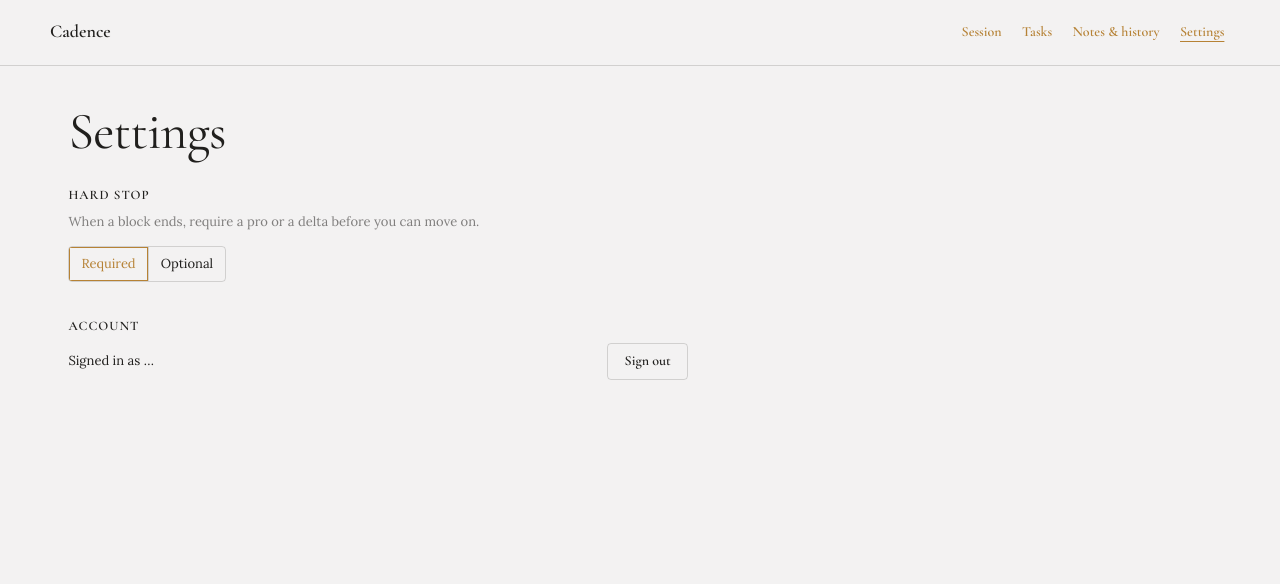
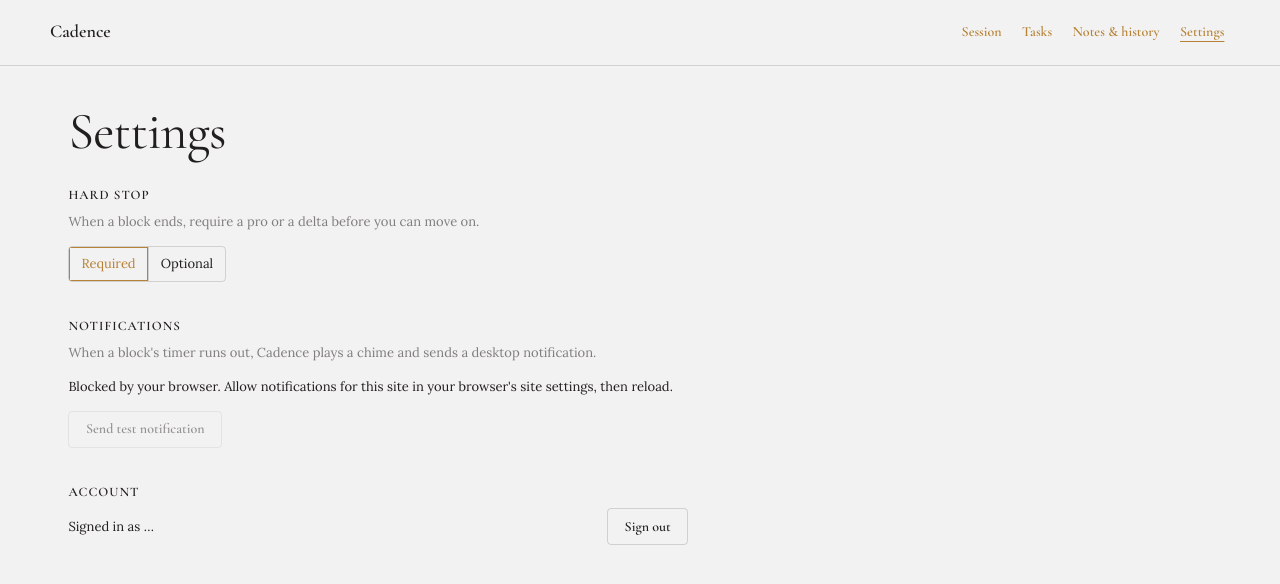
Before and after one commit to ethancha0/cadence, a Next.js app: page /settings in a window 1280 px wide. Shown: the top 584 px of the page. Built offline with nearby package versions, Linux system fonts and the light colour scheme; no server answers; the database is empty.

Commit message:
feat: desktop notif

```diff
--- a/app/(app)/settings/page.tsx
+++ b/app/(app)/settings/page.tsx
@@ -2,6 +2,7 @@
 
 import { useRouter } from "next/navigation";
 import { useEffect, useState } from "react";
+import { chime, notifyPermission, requestNotifyPermission, testNotify, type NotifyPermission, type TestResult } from "@/lib/alerts";
 import { resetLocalDemo } from "@/lib/backend";
 import { useStore } from "@/lib/store";
 import { createClient } from "@/lib/supabase/client";
@@ -10,6 +11,8 @@ export default function SettingsPage() {
   const { ready, mode, settings, updateSettings, reload, live } = useStore();
   const router = useRouter();
   const [email, setEmail] = useState<string | null>(null);
+  const [permission, setPermission] = useState<NotifyPermission>(() => notifyPermission());
+  const [test, setTest] = useState<TestResult | "sending" | null>(null);
 
   useEffect(() => {
     if (mode !== "supabase") return;
@@ -22,6 +25,14 @@ export default function SettingsPage() {
     await createClient().auth.signOut();
     router.replace("/login");
     router.refresh();
+  };
+
+  const sendTest = async () => {
+    const p = await requestNotifyPermission();
+    setPermission(p);
+    chime();
+    setTest("sending");
+    setTest(await testNotify());
   };
 
   return (
@@ -44,6 +55,31 @@ export default function SettingsPage() {
               Optional
             </label>
           </div>
+        </section>
+
+        <section>
+          <h6>Notifications</h6>
+          <p className="text-muted small">When a block&apos;s timer runs out, Cadence plays a chime and sends a desktop notification.</p>
+          <p className="small">
+            {permission === "granted" && "Notifications are on for this browser."}
+            {permission === "default" && "Not enabled yet. Your browser will ask for permission when you send a test."}
+            {permission === "denied" && "Blocked by your browser. Allow notifications for this site in your browser's site settings, then reload."}
+            {permission === "unsupported" && "This browser doesn't support desktop notifications."}
+          </p>
+          <button className="btn btn-secondary" disabled={permission === "denied" || permission === "unsupported" || test === "sending"} onClick={sendTest}>
+            Send test notification
+          </button>
+          {test && test !== "sending" && (
+            <p className="text-muted small">
+              {test.status === "shown" &&
+                "Your browser handed the notification to the system. If no banner appeared, macOS is hiding it: in System Settings → Notifications → your browser, turn on Allow notifications, set the alert style to Banners or Alerts, and make sure Focus / Do Not Disturb is off."}
+              {test.status === "error" && "Your browser refused to show the notification. Check this site's notification permission in your browser's site settings."}
+              {test.status === "no-response" &&
+                "Your browser didn't confirm the notification. In Chrome, check chrome://settings/content/notifications and make sure this site is allowed; then check System Settings → Notifications → your browser on macOS."}
+              {test.status === "not-granted" && "Notification permission wasn't granted, so nothing was sent."}
+              {test.status === "threw" && `The browser threw an error: ${test.message}`}
+            </p>
+          )}
         </section>
 
         <section>
--- a/lib/alerts.ts
+++ b/lib/alerts.ts
@@ -33,10 +33,46 @@ export function chime() {
   } catch {}
 }
 
-export function notify(title: string, body: string) {
+export type NotifyPermission = NotificationPermission | "unsupported";
+
+export function notifyPermission(): NotifyPermission {
+  return typeof Notification === "undefined" ? "unsupported" : Notification.permission;
+}
+
+/** Asks for permission if it hasn't been decided yet; call from a click handler. */
+export async function requestNotifyPermission(): Promise<NotifyPermission> {
+  if (typeof Notification === "undefined") return "unsupported";
+  if (Notification.permission !== "default") return Notification.permission;
   try {
-    if (typeof Notification !== "undefined" && Notification.permission === "granted") {
-      new Notification(title, { body, tag: "cadence-block-end" });
-    }
+    return await Notification.requestPermission();
+  } catch {
+    return Notification.permission;
+  }
+}
+
+/** `tag` should be unique per event: a reused tag replaces the old notification without alerting again. */
+export function notify(title: string, body: string, tag?: string) {
+  try {
+    if (notifyPermission() === "granted") new Notification(title, { body, tag });
   } catch {}
 }
+
+export type TestResult = { status: "shown" | "error" | "no-response" | "not-granted" } | { status: "threw"; message: string };
+
+/** Like `notify`, but reports what the browser did with the notification instead of failing silently. */
+export function testNotify(): Promise<TestResult> {
+  return new Promise((resolve) => {
+    if (notifyPermission() !== "granted") return resolve({ status: "not-granted" });
+    try {
+      const n = new Notification("Cadence test notification", {
+        body: "Notifications are working. You'll get one like this when a block ends.",
+        tag: `cadence-test-${Date.now()}`,
+      });
+      n.onshow = () => resolve({ status: "shown" });
+      n.onerror = () => resolve({ status: "error" });
+      setTimeout(() => resolve({ status: "no-response" }), 4000);
+    } catch (e) {
+      resolve({ status: "threw", message: e instanceof Error ? e.message : String(e) });
+    }
+  });
+}
--- a/lib/store.tsx
+++ b/lib/store.tsx
@@ -251,7 +251,7 @@ function useStoreValue() {
       void patch("blocks", b.id, { spent_seconds: spent, resumed_at: null, ended_at: nowIso() });
       if (reason === "timer") {
         chime();
-        notify("Time to put this down.", `${b.task_title} — write a pro or delta before you switch.`);
+        notify("Time to put this down.", `${b.task_title} — write a pro or delta before you switch.`, `cadence-block-end-${b.id}`);
       }
     },
     [live, patch],
```
